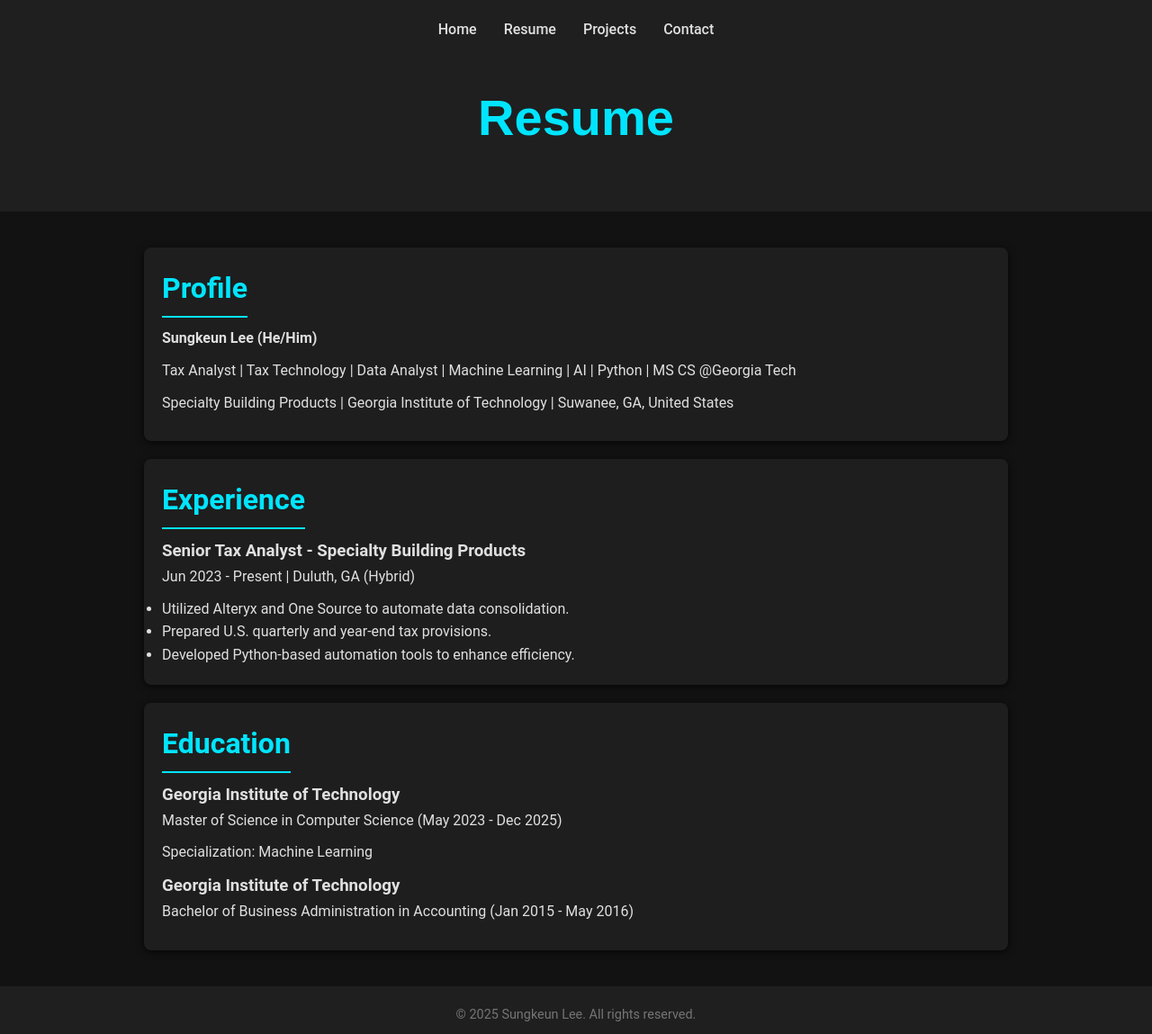
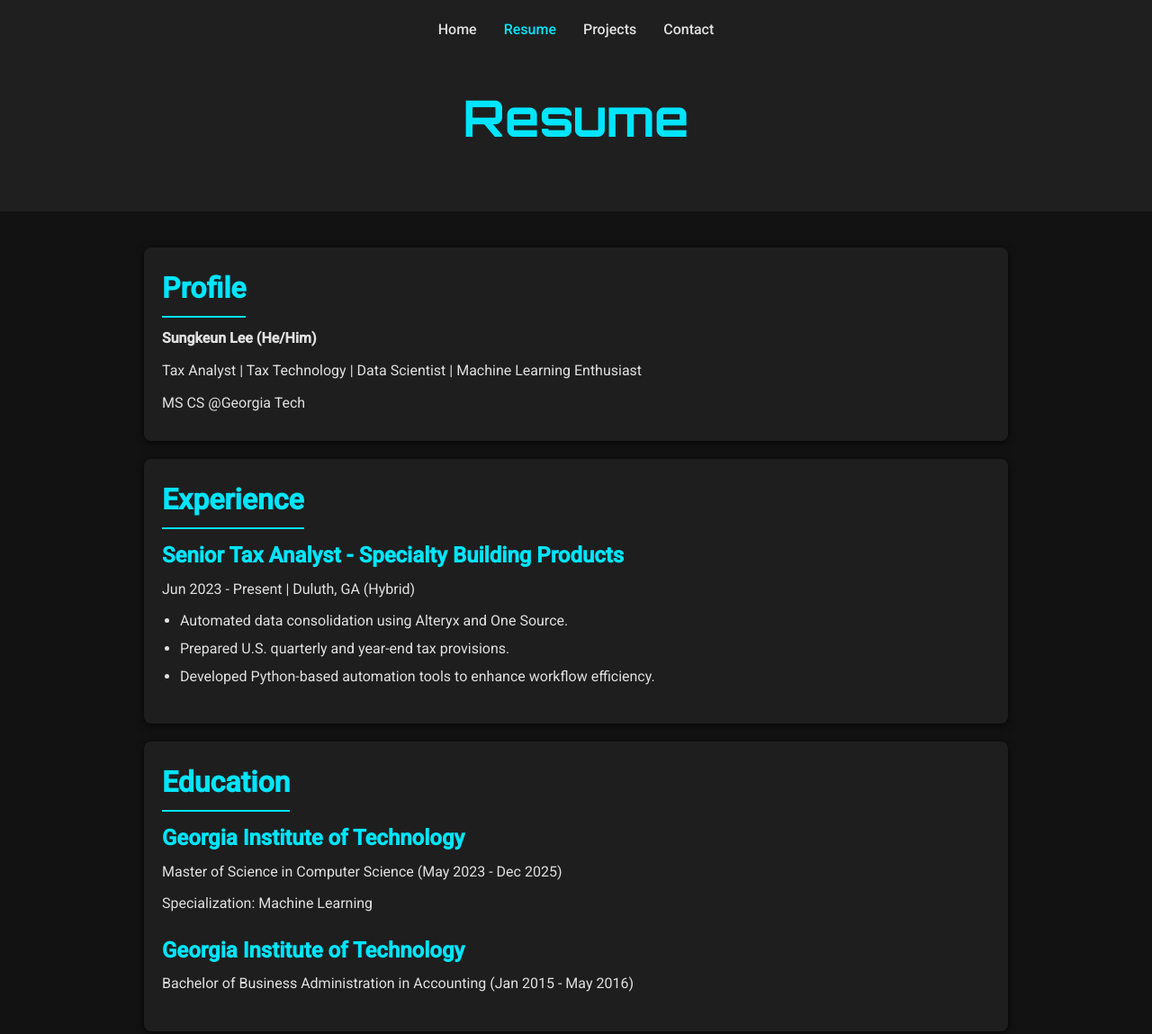
Before and after one commit to sklee935/Website, a plain HTML site: page resume.html in a window 1280 px wide. Shown: the top 1149 px of the page at 90% size. Drawn offline with Linux system fonts and the light colour scheme.

Commit message:
Update resume.html

```diff
--- a/resume.html
+++ b/resume.html
@@ -4,18 +4,18 @@
   <meta charset="UTF-8" />
   <meta name="viewport" content="width=device-width, initial-scale=1.0"/>
   <title>Resume - Sungkeun Lee</title>
-  <link href="https://fonts.googleapis.com/css?family=Open+Sans:300,400,600&display=swap" rel="stylesheet">
+  <link href="https://fonts.googleapis.com/css2?family=Orbitron:wght@400;700&family=Roboto:wght@300;400;500&display=swap" rel="stylesheet">
   <link rel="stylesheet" href="styles.css" />
 </head>
 <body>
-  <!-- Header with navigation -->
+  <!-- Header with Navigation -->
   <header>
     <nav>
       <ul>
-        <li><a href="index.html">Home</a></li>
-        <li><a href="resume.html">Resume</a></li>
-        <li><a href="projects.html">Projects</a></li>
-        <li><a href="index.html#contact">Contact</a></li>
+        <li><a href="index.html" class="nav-link">Home</a></li>
+        <li><a href="resume.html" class="nav-link active">Resume</a></li>
+        <li><a href="projects.html" class="nav-link">Projects</a></li>
+        <li><a href="index.html#contact" class="nav-link">Contact</a></li>
       </ul>
     </nav>
     <div class="hero">
@@ -23,48 +23,41 @@
     </div>
   </header>
 
-  <!-- Main content with resume details -->
+  <!-- Main Content -->
   <main>
     <section id="profile">
       <h2>Profile</h2>
       <p><strong>Sungkeun Lee (He/Him)</strong></p>
-      <p>
-        Tax Analyst | Tax Technology | Data Analyst | Machine Learning | AI | Python | MS CS @Georgia Tech
-      </p>
-      <p>
-        Specialty Building Products | Georgia Institute of Technology | Suwanee, GA, United States
-      </p>
+      <p>Tax Analyst | Tax Technology | Data Scientist | Machine Learning Enthusiast</p>
+      <p>MS CS @Georgia Tech</p>
     </section>
 
     <section id="experience">
       <h2>Experience</h2>
-      <article>
+      <article class="experience-item">
         <h3>Senior Tax Analyst - Specialty Building Products</h3>
         <p>Jun 2023 - Present | Duluth, GA (Hybrid)</p>
         <ul>
-          <li>Utilized Alteryx and One Source to automate data consolidation.</li>
+          <li>Automated data consolidation using Alteryx and One Source.</li>
           <li>Prepared U.S. quarterly and year-end tax provisions.</li>
-          <li>Developed Python-based automation tools to enhance efficiency.</li>
+          <li>Developed Python-based automation tools to enhance workflow efficiency.</li>
         </ul>
       </article>
-      <!-- Add more experience articles as needed -->
+      <!-- Additional experience items can be added here -->
     </section>
 
     <section id="education">
       <h2>Education</h2>
-      <article>
+      <article class="education-item">
         <h3>Georgia Institute of Technology</h3>
         <p>Master of Science in Computer Science (May 2023 - Dec 2025)</p>
         <p>Specialization: Machine Learning</p>
       </article>
-      <article>
+      <article class="education-item">
         <h3>Georgia Institute of Technology</h3>
         <p>Bachelor of Business Administration in Accounting (Jan 2015 - May 2016)</p>
       </article>
     </section>
-
-    <!-- Additional sections for certifications, skills, etc. can be added here -->
-
   </main>
 
   <!-- Footer -->
```
